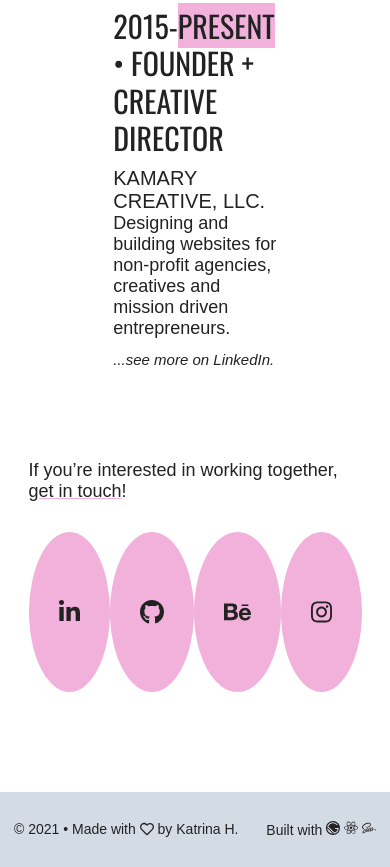
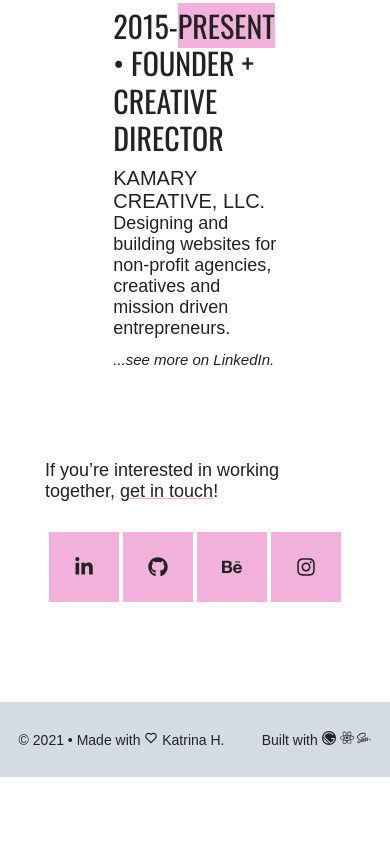
Before and after one commit to KatrinaH/katrinah-io, a Gatsby site: page / in a window 390 px wide. Shown: the part 2935-3802 px from the top of the page. After the commit the page ends 3712 px from the top, so only its background shows below. Built offline with nearby package versions, Linux system fonts and the light colour scheme; Gatsby itself is replaced by a stand-in of ours.

Commit message:
remove font awesome pkg

```diff
--- a/package.json
+++ b/package.json
@@ -16,11 +16,6 @@
   },
   "dependencies": {
     "@fontsource/oswald": "^4.5.0",
-    "@fortawesome/fontawesome-free": "^5.15.3",
-    "@fortawesome/fontawesome-svg-core": "^1.2.35",
-    "@fortawesome/free-brands-svg-icons": "^5.15.3",
-    "@fortawesome/free-regular-svg-icons": "^5.15.3",
-    "@fortawesome/react-fontawesome": "^0.1.14",
     "gatsby": "^3.10.1",
     "gatsby-plugin-fontawesome-css": "^1.1.0",
     "gatsby-plugin-gatsby-cloud": "^2.10.0",
--- a/src/components/layout.scss
+++ b/src/components/layout.scss
@@ -202,16 +202,13 @@
   background-color: $pink;
 }
 
-.circle-icon {
+.iconBkgd {
   background: $pink;
-  width: 100px;
-  height: 100px;
-  border-radius: 50%;
   text-align: center;
-  line-height: 100px;
   vertical-align: middle;
-  padding: 30px;
-  color: $black;
+  padding: 25px;
+  color: #222;
+  font-size: 20px;
   &:hover {
     background: $blueGray;
   }
@@ -311,11 +308,9 @@
     #connect p {
       font-size: 16px;
     }
-    .circle-icon {
-      width: 60px;
-      height: 60px;
-      line-height: 60px;
+    .iconBkgd {
       padding: 20px;
+      font-size: 14px;
     }
     footer p {
       font-size: 12px;
--- a/src/components/mainLayout.js
+++ b/src/components/mainLayout.js
@@ -1,7 +1,6 @@
 import React from 'react'
-import '../fontawesome'
-import { FontAwesomeIcon } from '@fortawesome/react-fontawesome'
 import { StaticImage } from 'gatsby-plugin-image'
+import { BiHeart } from 'react-icons/bi'
 import { GrGatsbyjs, GrReactjs } from 'react-icons/gr'
 import { FaSass } from 'react-icons/fa'
 import '../components/layout.scss'
@@ -32,7 +31,7 @@
       {children}
 
       <footer>
-        <p>&copy; {new Date().getFullYear()} &bull; Made with <FontAwesomeIcon icon={['far', 'heart']} size="1x" /> by Katrina H.</p><br />
+        <p>&copy; {new Date().getFullYear()} &bull; Made with <BiHeart /> Katrina H.</p><br />
         <p>Built with <GrGatsbyjs/> <GrReactjs /> <FaSass /></p>
       </footer>
     </main>
--- a/src/fontawesome.js
+++ /dev/null
@@ -1,14 +0,0 @@
-import { library } from '@fortawesome/fontawesome-svg-core'
-
-import { faBehance, faGithub, faLinkedinIn, faInstagram, faReact, faSass } from '@fortawesome/free-brands-svg-icons'
-import { faHeart } from '@fortawesome/free-regular-svg-icons'
-
-library.add(
-  faBehance,
-  faGithub,
-  faLinkedinIn,
-  faInstagram,
-  faHeart,
-  faReact,
-  faSass,
-);
--- a/src/pages/index.js
+++ b/src/pages/index.js
@@ -1,8 +1,6 @@
 import * as React from 'react'
 import { StaticImage } from 'gatsby-plugin-image'
-import { FontAwesomeIcon } from '@fortawesome/react-fontawesome'
-import '../fontawesome'
-
+import { FaLinkedinIn, FaGithub, FaBehance, FaInstagram } from 'react-icons/fa'
 import MainLayout from '../components/mainLayout'
 
 const IndexPage = () => {
@@ -84,10 +82,10 @@
           <p>If you’re interested in working together, <a href="mailto:katrina@kamarycreative.com?subject=Found your website - katrinah.io&hellip;">get in touch</a>!</p>
 
           <ul className="iconList">
-            <li><a href="https://www.linkedin.com/in/katrinahussain"><FontAwesomeIcon icon={['fab', 'linkedin-in']} size="lg" className="circle-icon"/></a></li>
-            <li><a href="https://github.com/KatrinaH"><FontAwesomeIcon icon={['fab', 'github']} size="lg" className="circle-icon"/></a></li>
-            <li><a href="https://www.behance.net/katrinahussain"><FontAwesomeIcon icon={['fab', 'behance']} size="lg" className="circle-icon"/></a></li>
-            <li><a href="https://www.instagram.com/kamarycreative"><FontAwesomeIcon icon={['fab', 'instagram']} size="lg" className="circle-icon"/></a></li>
+            <li><a href="https://www.linkedin.com/in/katrinahussain"><FaLinkedinIn className="iconBkgd"/></a></li>
+            <li><a href="https://github.com/KatrinaH"><FaGithub className="iconBkgd"/></a></li>
+            <li><a href="https://www.behance.net/katrinahussain"><FaBehance className="iconBkgd"/></a></li>
+            <li><a href="https://www.instagram.com/kamarycreative"><FaInstagram className="iconBkgd"/></a></li>
           </ul>
         </section>
       </div>
```
